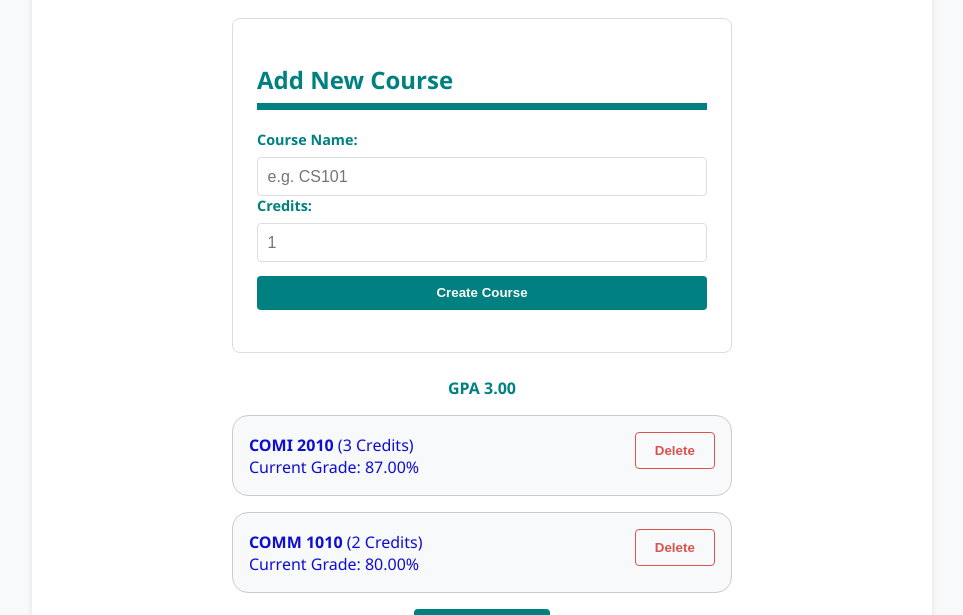
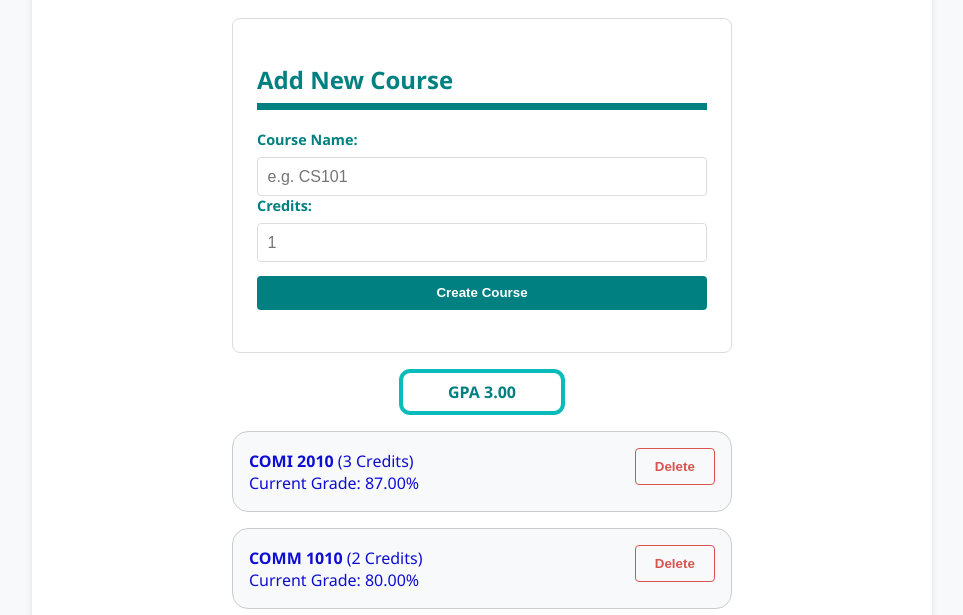
Before and after one commit to Mast8/chrono-room, a plain HTML site: page index.html in a window 1280 px wide. Shown: the part 207-822 px from the top of the page, without its empty margins (158-1121 px from the left). Drawn offline with Linux system fonts and the light colour scheme.

Commit message:
gpa style

```diff
--- a/popup.css
+++ b/popup.css
@@ -83,7 +83,7 @@ label {
     border: 1px solid var(--border-gray);
     padding: 1.5rem;
     border-radius: 8px;
-    margin-bottom: 1.5rem;
+    margin-bottom: 1em;
 
     /* wraps on small screens */
     flex-wrap: wrap;
@@ -272,6 +272,12 @@ tr:hover {
     color: #008080;
     font-weight: bold;
     margin-bottom: 1em;
+    padding: 0.5em;
+    width: 17%;
+    margin-left: auto;
+    margin-right: auto;
+    border-radius: 0.7em;
+    border: 0.3em solid #09bbbb;
 }
 
 @media (max-width: 600px) {
```
